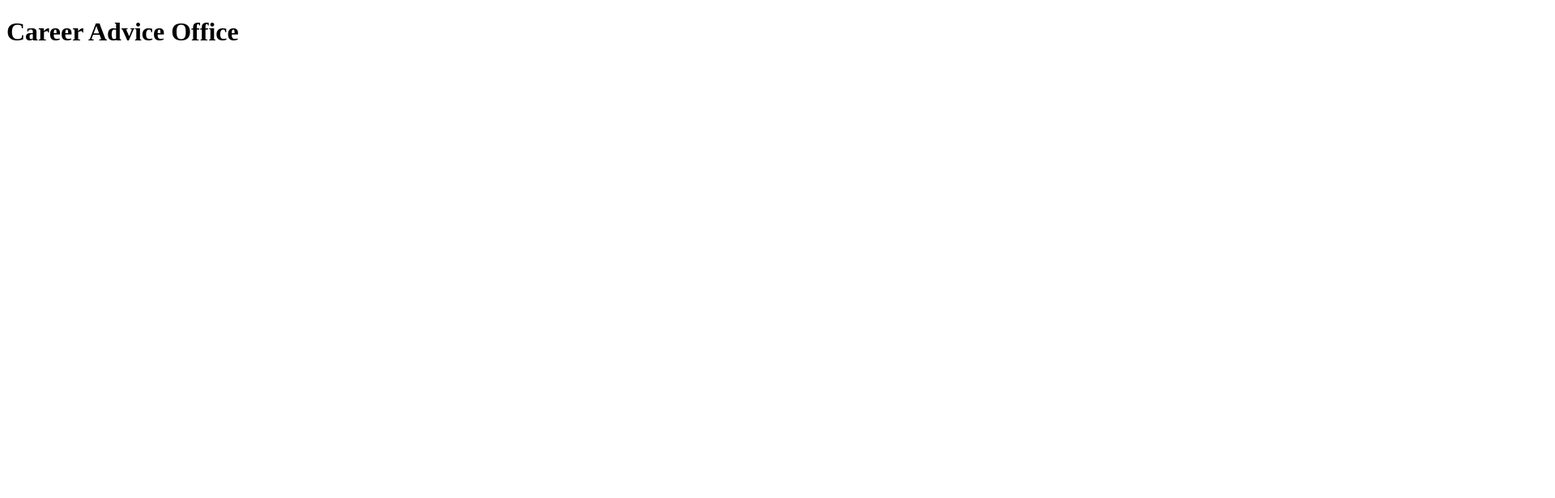
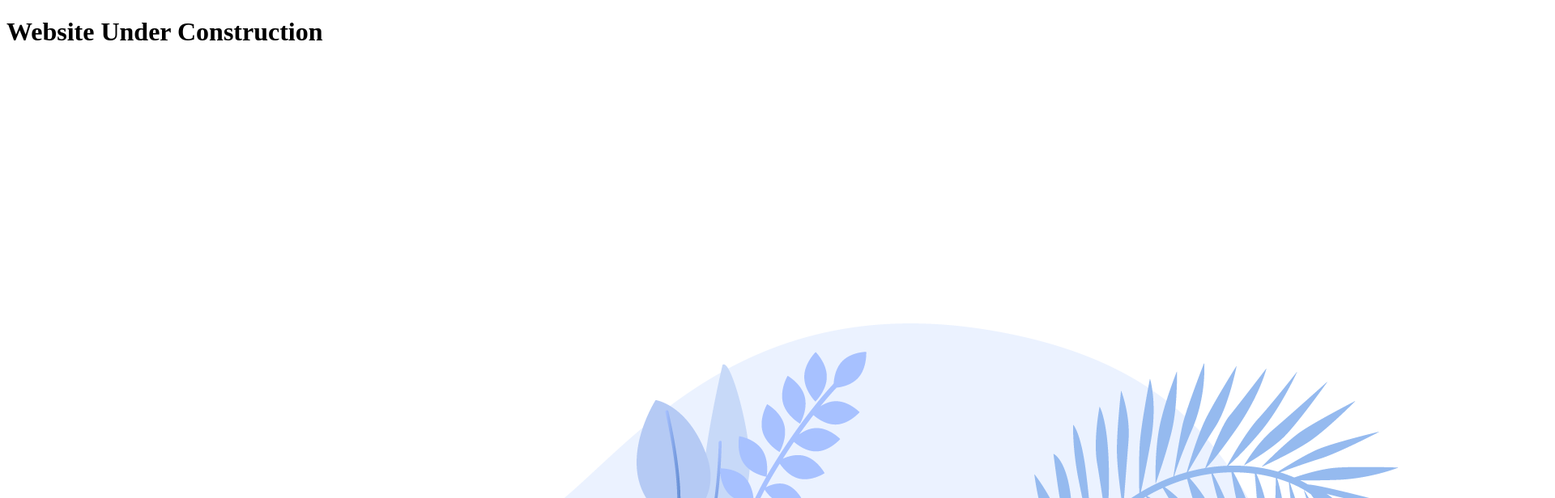
Before and after one commit to vrafferty/CAOWebsite, a plain HTML site: page index.html in a window 1280 px wide. Shown: the top 616 px of the page at 81% size, 1920 px wide, since content can reach past the window. Drawn offline with Linux system fonts and the light colour scheme.

Commit message:
Under construction

```diff
--- a/index.html
+++ b/index.html
@@ -7,6 +7,8 @@
     <title>Careers Advice Office</title>
 </head>
 <body>
-    <h1>Career Advice Office</h1>
+    <h1>Website Under Construction</h1>
+    <img src="images/under-construction.png" alt="">
+    <h3>Careers Advice Office Coming Soon</h3>
 </body>
 </html>
```
Also changed, not shown: images/under-construction.png (added).
